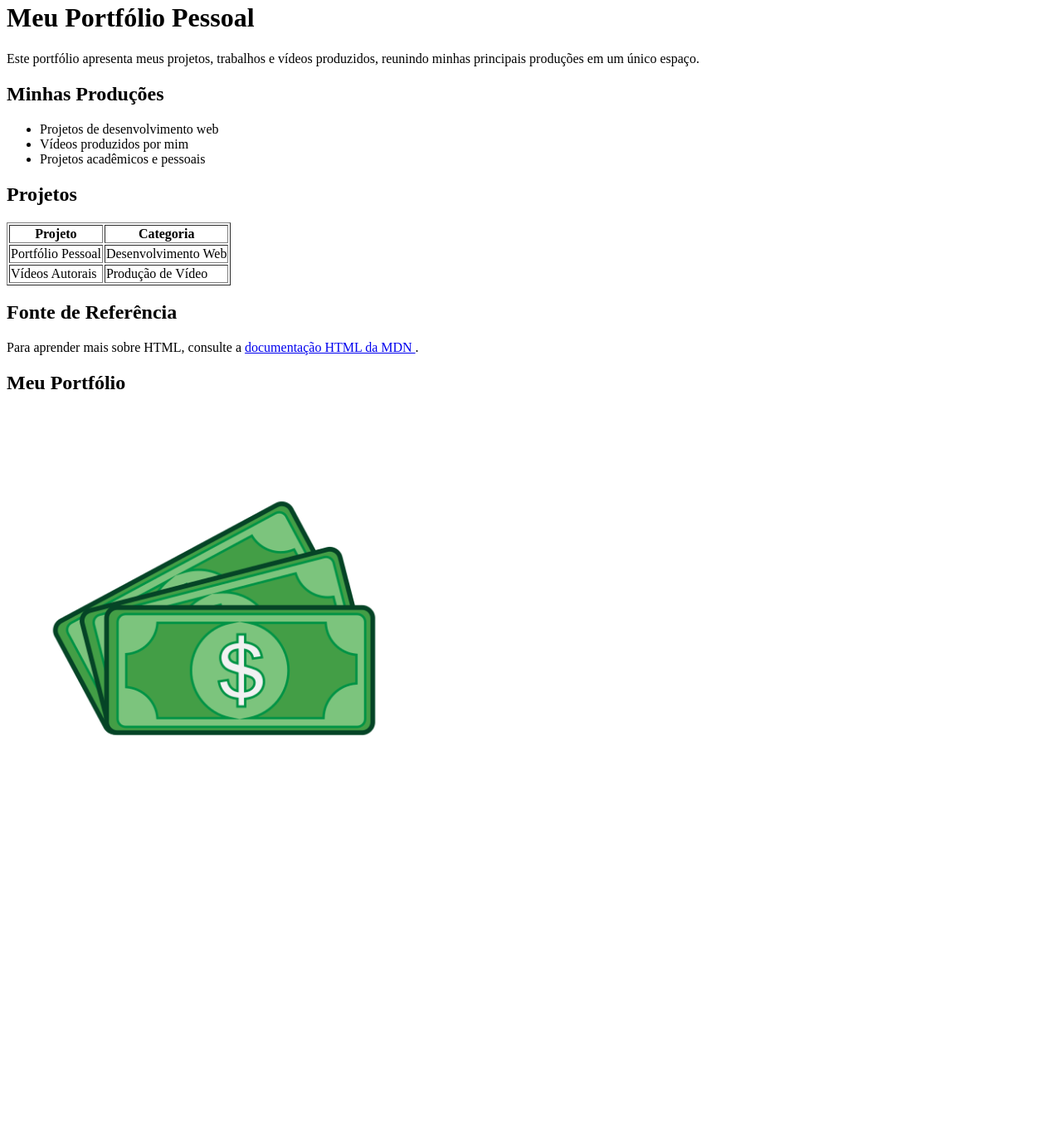
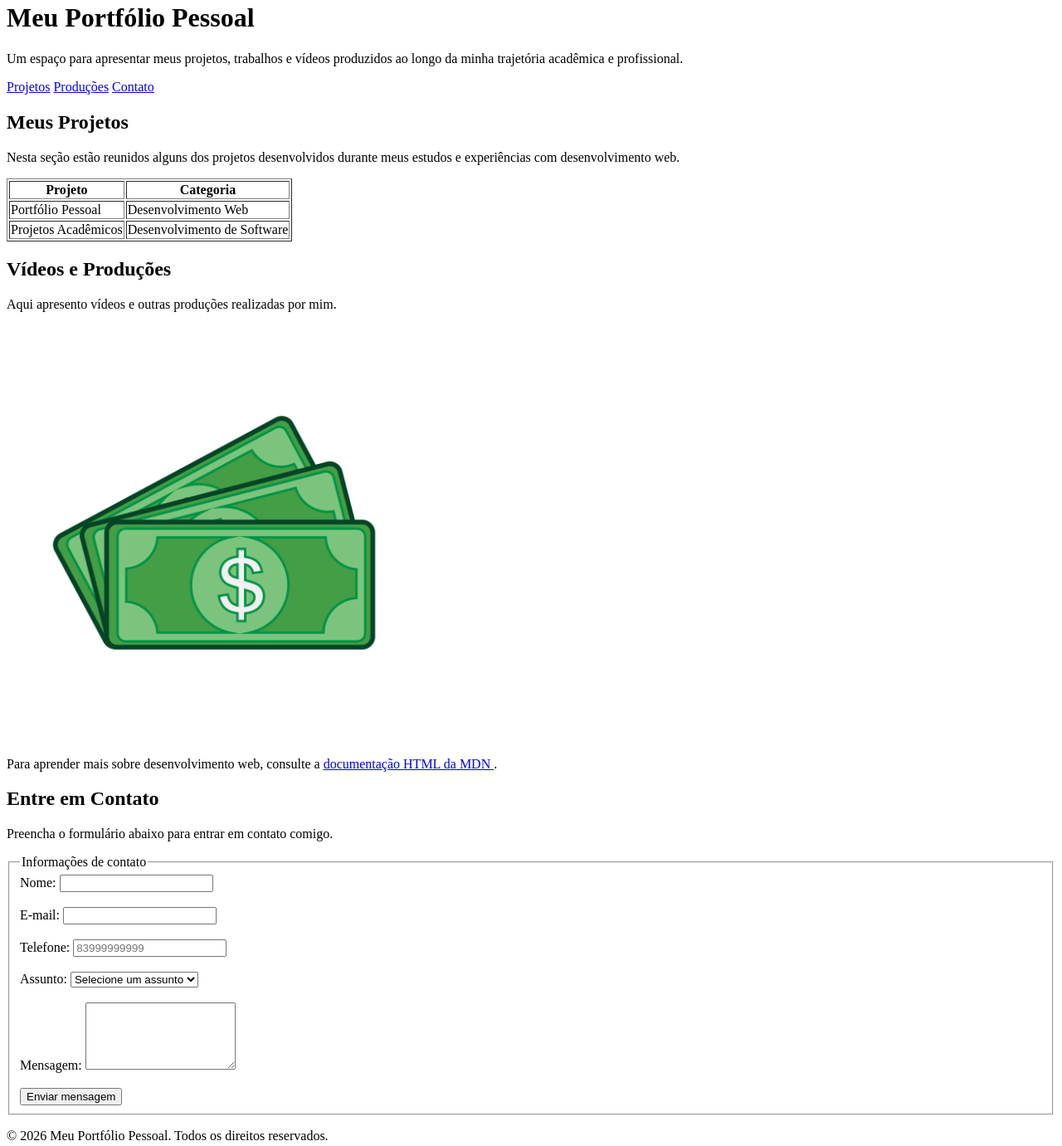
Before and after one commit to dwtomazz/projeto-integrador-frontend-davidwilliam, a plain HTML site: page index.html in a window 1280 px wide. Shown: the part 18-1399 px from the top of the page at 83% size. Before the commit the page ends 1025 px from the top, so only its background shows below. Drawn offline with Linux system fonts and the light colour scheme.

Commit message:
feat: adiciona HTML semantico e formulario de contato

```diff
--- a/index.html
+++ b/index.html
@@ -1,5 +1,6 @@
 <!DOCTYPE html>
 <html lang="pt-BR">
+
 <head>
     <meta charset="UTF-8">
     <meta name="viewport" content="width=device-width, initial-scale=1.0">
@@ -8,54 +9,173 @@
 
 <body>
 
+    <header>
         <h1>Meu Portfólio Pessoal</h1>
 
         <p>
-        Este portfólio apresenta meus projetos, trabalhos e vídeos produzidos,
-        reunindo minhas principais produções em um único espaço.
+            Um espaço para apresentar meus projetos, trabalhos e vídeos
+            produzidos ao longo da minha trajetória acadêmica e profissional.
         </p>
 
-    <h2>Minhas Produções</h2>
+        <nav>
+            <a href="#projetos">Projetos</a>
+            <a href="#producoes">Produções</a>
+            <a href="#contato">Contato</a>
+        </nav>
+    </header>
 
-    <ul>
-        <li>Projetos de desenvolvimento web</li>
-        <li>Vídeos produzidos por mim</li>
-        <li>Projetos acadêmicos e pessoais</li>
-    </ul>
+    <main>
 
-    <h2>Projetos</h2>
+        <section id="projetos">
+            <h2>Meus Projetos</h2>
+
+            <p>
+                Nesta seção estão reunidos alguns dos projetos desenvolvidos
+                durante meus estudos e experiências com desenvolvimento web.
+            </p>
 
             <table border="1">
+                <thead>
                     <tr>
                         <th>Projeto</th>
                         <th>Categoria</th>
                     </tr>
+                </thead>
+
+                <tbody>
                     <tr>
                         <td>Portfólio Pessoal</td>
                         <td>Desenvolvimento Web</td>
                     </tr>
+
                     <tr>
-            <td>Vídeos Autorais</td>
-            <td>Produção de Vídeo</td>
+                        <td>Projetos Acadêmicos</td>
+                        <td>Desenvolvimento de Software</td>
                     </tr>
+                </tbody>
             </table>
+        </section>
 
-    <h2>Fonte de Referência</h2>
+        <section id="producoes">
+            <h2>Vídeos e Produções</h2>
 
             <p>
-        Para aprender mais sobre HTML, consulte a
-        <a href="https://developer.mozilla.org/pt-BR/docs/Web/HTML"
+                Aqui apresento vídeos e outras produções realizadas por mim.
+            </p>
+
+            <img
+                src="assets/images/portfolio.jpg"
+                alt="Imagem representando meu portfólio pessoal"
+                width="500"
+            >
+
+            <p>
+                Para aprender mais sobre desenvolvimento web, consulte a
+                <a
+                    href="https://developer.mozilla.org/pt-BR/docs/Web/HTML"
                     target="_blank"
-           rel="noopener noreferrer">
+                    rel="noopener noreferrer"
+                >
                     documentação HTML da MDN
                 </a>.
             </p>
+        </section>
 
-    <h2>Meu Portfólio</h2>
+        <section id="contato">
+            <h2>Entre em Contato</h2>
 
-    <img src="assets/images/portfolio.jpg"
-         alt="Imagem representando meu portfólio pessoal"
-         width="500">
+            <p>
+                Preencha o formulário abaixo para entrar em contato comigo.
+            </p>
+
+            <form action="#" method="post">
+
+                <fieldset>
+                    <legend>Informações de contato</legend>
+
+                    <div>
+                        <label for="nome">Nome:</label>
+                        <input
+                            type="text"
+                            id="nome"
+                            name="nome"
+                            required
+                            minlength="3"
+                        >
+                    </div>
+
+                    <br>
+
+                    <div>
+                        <label for="email">E-mail:</label>
+                        <input
+                            type="email"
+                            id="email"
+                            name="email"
+                            required
+                        >
+                    </div>
+
+                    <br>
+
+                    <div>
+                        <label for="telefone">Telefone:</label>
+                        <input
+                            type="tel"
+                            id="telefone"
+                            name="telefone"
+                            pattern="[0-9]{10,11}"
+                            placeholder="83999999999"
+                        >
+                    </div>
+
+                    <br>
+
+                    <div>
+                        <label for="assunto">Assunto:</label>
+                        <select
+                            id="assunto"
+                            name="assunto"
+                            required
+                        >
+                            <option value="">Selecione um assunto</option>
+                            <option value="projeto">Projeto</option>
+                            <option value="video">Vídeo</option>
+                            <option value="parceria">Parceria</option>
+                            <option value="outro">Outro</option>
+                        </select>
+                    </div>
+
+                    <br>
+
+                    <div>
+                        <label for="mensagem">Mensagem:</label>
+                        <textarea
+                            id="mensagem"
+                            name="mensagem"
+                            rows="5"
+                            minlength="10"
+                            required
+                        ></textarea>
+                    </div>
+
+                    <br>
+
+                    <button type="submit">Enviar mensagem</button>
+
+                </fieldset>
+
+            </form>
+        </section>
+
+    </main>
+
+    <footer>
+        <p>
+            &copy; 2026 Meu Portfólio Pessoal. Todos os direitos reservados.
+        </p>
+    </footer>
 
 </body>
+
 </html>
```
Lines whose indentation alone changed are shown as unchanged.
